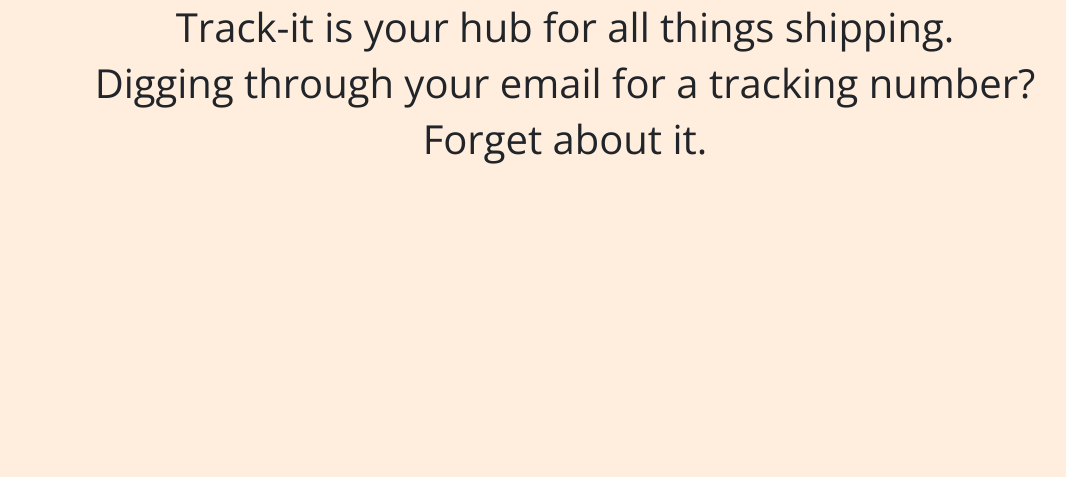
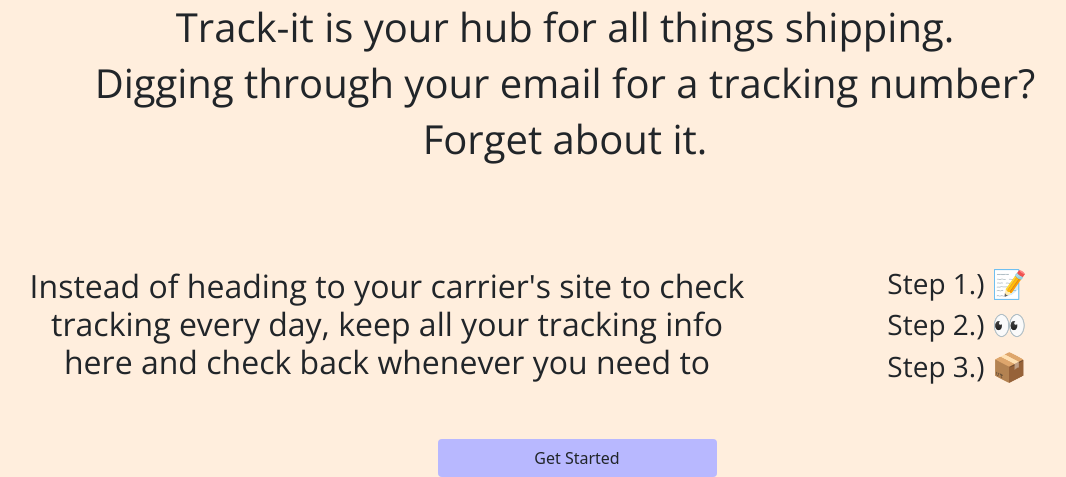
Before and after one commit to davidparker333/Track-It, a Flask app: page / in a window 1280 px wide. Shown: the part 375-852 px from the top of the page, without its empty margins (63-1129 px from the left). Before the commit the page ends 539 px from the top, so only its background shows below. Run offline with Flask 2, Linux system fonts and the light colour scheme; some libraries are stand-ins or nearby versions.

Commit message:
prettified homepage slightly

```diff
--- a/app/static/main.css
+++ b/app/static/main.css
@@ -117,3 +117,9 @@ a:hover {
     width: 150px;
     height: 150px;
 }
+
+.sign-up {
+    width: 25%;
+    display: block;
+    margin: auto;
+}
--- a/app/templates/index.html
+++ b/app/templates/index.html
@@ -22,5 +22,23 @@
         </div>
     </div>
 </div>
+<div class="row my-5">
+    <div class=" col-12 col-md-8 jumbotron">
+        <h2 class="open-sans-light text-center">
+            Instead of heading to your carrier's site to check tracking every day,
+            keep all your tracking info here and check back whenever you need to
+        </h2>
+    </div>
+    <div class="col-12 col-md-4 jumbotron my-5 my-md-0">
+        <h3 class="open-sans-light text-center">Step 1.) 📝</h3>
+        <h3 class="open-sans-light text-center">Step 2.) 👀</h3>
+        <h3 class="open-sans-light text-center">Step 3.) 📦</h3>
+    </div>
+</div>
+<div class="row">
+    <div class="col-12">
+        <a href="{{ url_for('home.register') }}"><button class="btn primary sign-up">Get Started</button></a>
+    </div>
+</div>
 
 {% endblock content %}
```
